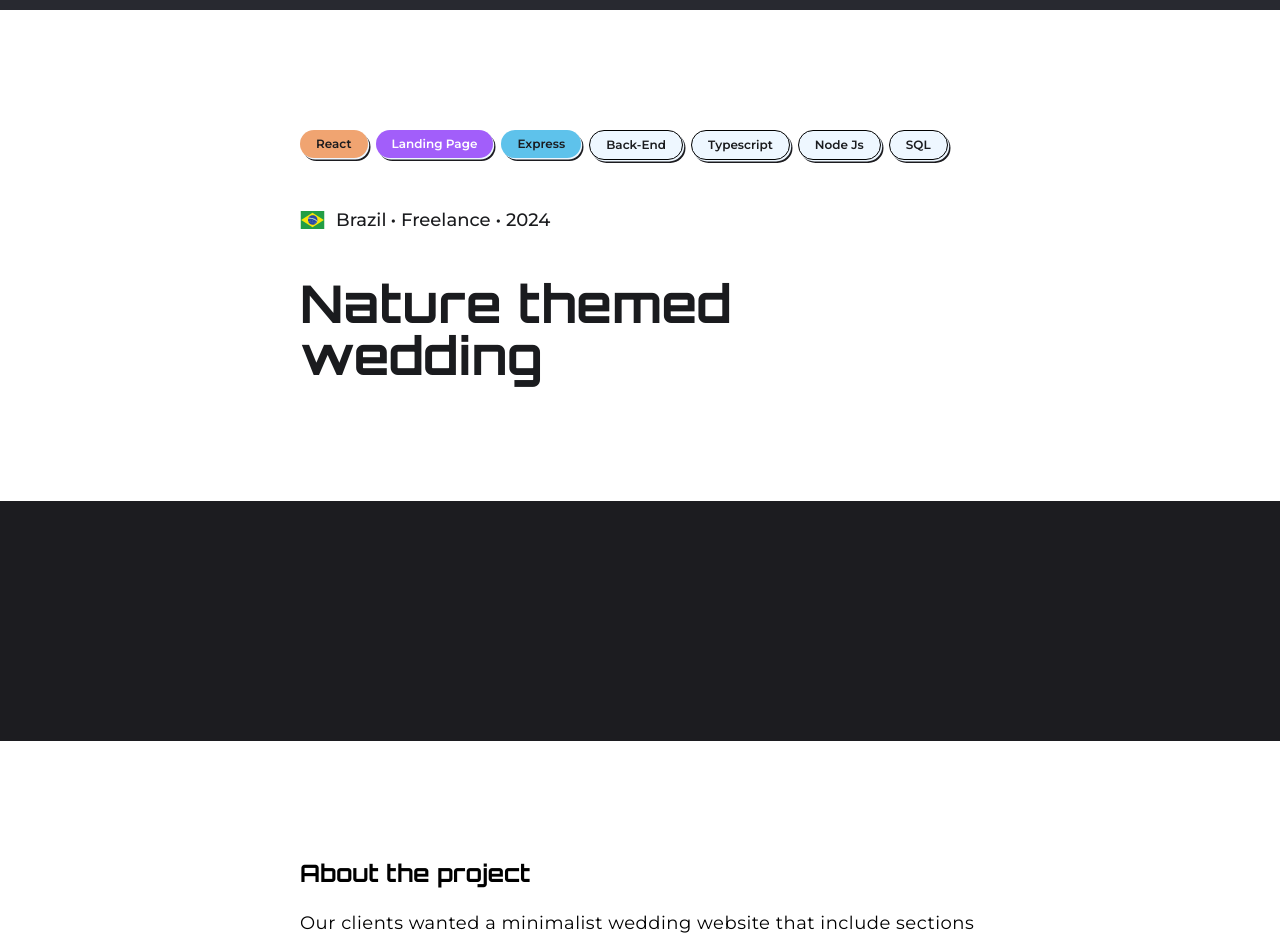
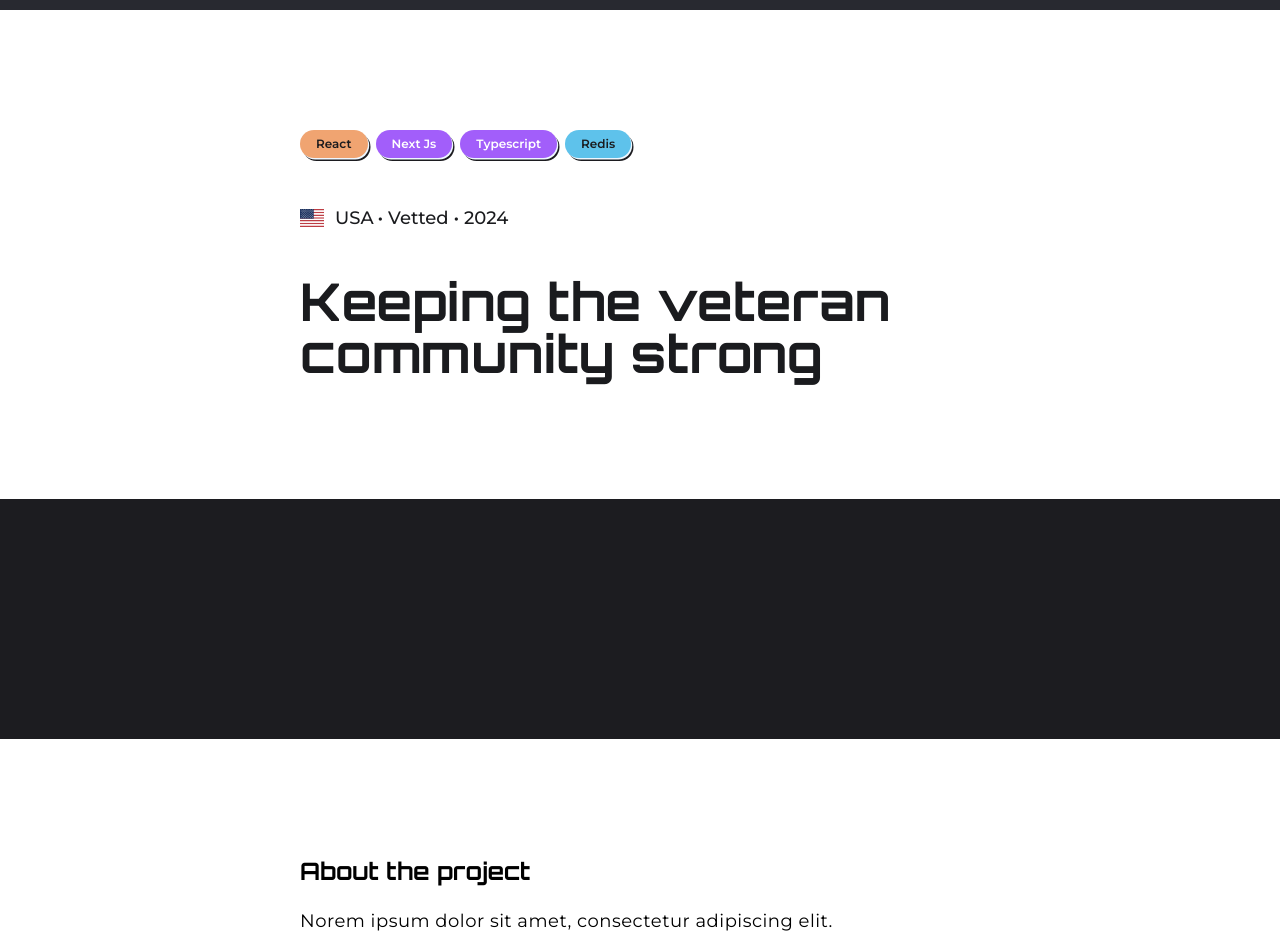
Before and after one commit to Augusto-DF/portfolio, a React (Create React App) app: page /projects/vetted in a window 1280 px wide. Shown: the part 60-1001 px from the top of the page. Built offline with nearby package versions, Linux system fonts and the light colour scheme.

Commit message:
feat: Add Vetted case data

```diff
--- a/src/views/projects-data/utils.ts
+++ b/src/views/projects-data/utils.ts
@@ -7,7 +7,8 @@ export const PROJECTS = {
         tags: [
             { label: 'React', tier: "ultimate" },
             { label: 'Next Js', tier: "mythic" },
-            { label: 'Typescript', tier: "rare" }
+            { label: 'Typescript', tier: "mythic" },
+            { label: 'Redis', tier: "legend"}
             ],
         country: 'usa',
     },
--- /dev/null
+++ b/src/views/projects-data/vetted-site.ts
@@ -0,0 +1,87 @@
+import { PROJECTS } from "./utils"
+
+export {}
+
+export const data = {
+    tags: [...PROJECTS.vetted.tags],
+    country: 'usa',
+    company: 'Vetted',
+    year: ['2024'],
+    title: 'Keeping the veteran community strong',
+    hero_image: '',
+    hero_img_alt: '',
+    about: {
+        description: 'Norem ipsum dolor sit amet, consectetur adipiscing elit.',
+        client: 'We The Veterans',
+        start:{ year: '2024', month: 'Feb' },
+        end:{ year: '', month: 'Now' },
+        platform: 'Desktop/Mobile (Responsive)',
+        role: 'Front-end developer',
+        tools: [{label: '', icon: ''}]
+    },
+    my_role: {
+        description: 'Norem ipsum dolor sit amet, consectetur adipiscing elit.',
+        list: [
+            'Norem ipsum dolor sit amet, consectetur adipiscing elit.',
+            'Norem ipsum dolor sit amet, consectetur adipiscing elit.',
+            'Norem ipsum dolor sit amet, consectetur adipiscing elit.'
+        ]
+    },
+    challenge: {
+        description: 'Norem ipsum dolor sit amet, consectetur adipiscing elit.',
+        list: [
+            "Norem ipsum dolor sit amet, consectetur adipiscing elit.",
+            "Norem ipsum dolor sit amet, consectetur adipiscing elit.",
+            "Norem ipsum dolor sit amet, consectetur adipiscing elit.",
+        ]
+    },
+    acomplishments: {
+        list: [
+            "Norem ipsum dolor sit amet, consectetur adipiscing elit.",
+            "Norem ipsum dolor sit amet, consectetur adipiscing elit.",
+            "Norem ipsum dolor sit amet, consectetur adipiscing elit.",
+        ],
+        image: ""
+    },
+    learning: {
+        list: [
+            {
+                title: "Norem ipsum dolor sit amet, consectetur adipiscing elit.",
+                description: "Norem ipsum dolor sit amet, consectetur adipiscing elit. Nunc vulputate libero et velit interdum, ac aliquet odio mattis."
+            },
+            {
+                title: "Norem ipsum dolor sit amet, consectetur adipiscing elit.",
+                description: "Norem ipsum dolor sit amet, consectetur adipiscing elit. Nunc vulputate libero et velit interdum, ac aliquet odio mattis."
+            },
+            {
+                title: "Norem ipsum dolor sit amet, consectetur adipiscing elit.",
+                description: "Norem ipsum dolor sit amet, consectetur adipiscing elit. Nunc vulputate libero et velit interdum, ac aliquet odio mattis."
+            }
+        ],
+        image: ''
+    },
+    otherProjects: [
+        {
+            title: 'Nature themed wedding ',
+            ...PROJECTS.wedding
+        },
+         {
+            title: 'Refera - Comming soon...',  country: 'brazil',
+            tags: [
+                { label: '???', tier: "rare" },
+                { label: '???', tier: "rare" },
+                { label: '???', tier: "rare" }
+            ],
+            href: ''
+        },
+        {
+            title: 'Dialogo - Comming soon...',  country: 'brazil',
+            tags: [
+                { label: '???', tier: "rare" },
+                { label: '???', tier: "rare" },
+                { label: '???', tier: "rare" }
+            ],
+            href: ''
+        },
+    ]
+}
--- a/src/views/projects-themes/index.tsx
+++ b/src/views/projects-themes/index.tsx
@@ -1,17 +1,19 @@
 import { useParams } from 'react-router-dom'
 import { data as wedding } from '../projects-data/wedding-site'
+import { data as vetted } from '../projects-data/vetted-site'
 import ThemeA from './theme-a'
 import { useMemo } from 'react'
 
 const Themes = () => {
   const { targetProject: project } = useParams()
 
+  /* TODO: While the BE isn't built, make it dynamic */
   const data = useMemo(() => {
     switch (project) {
       case 'wedding':
         return wedding
       case 'vetted':
-        return wedding
+        return vetted
       default:
         return
     }
```
